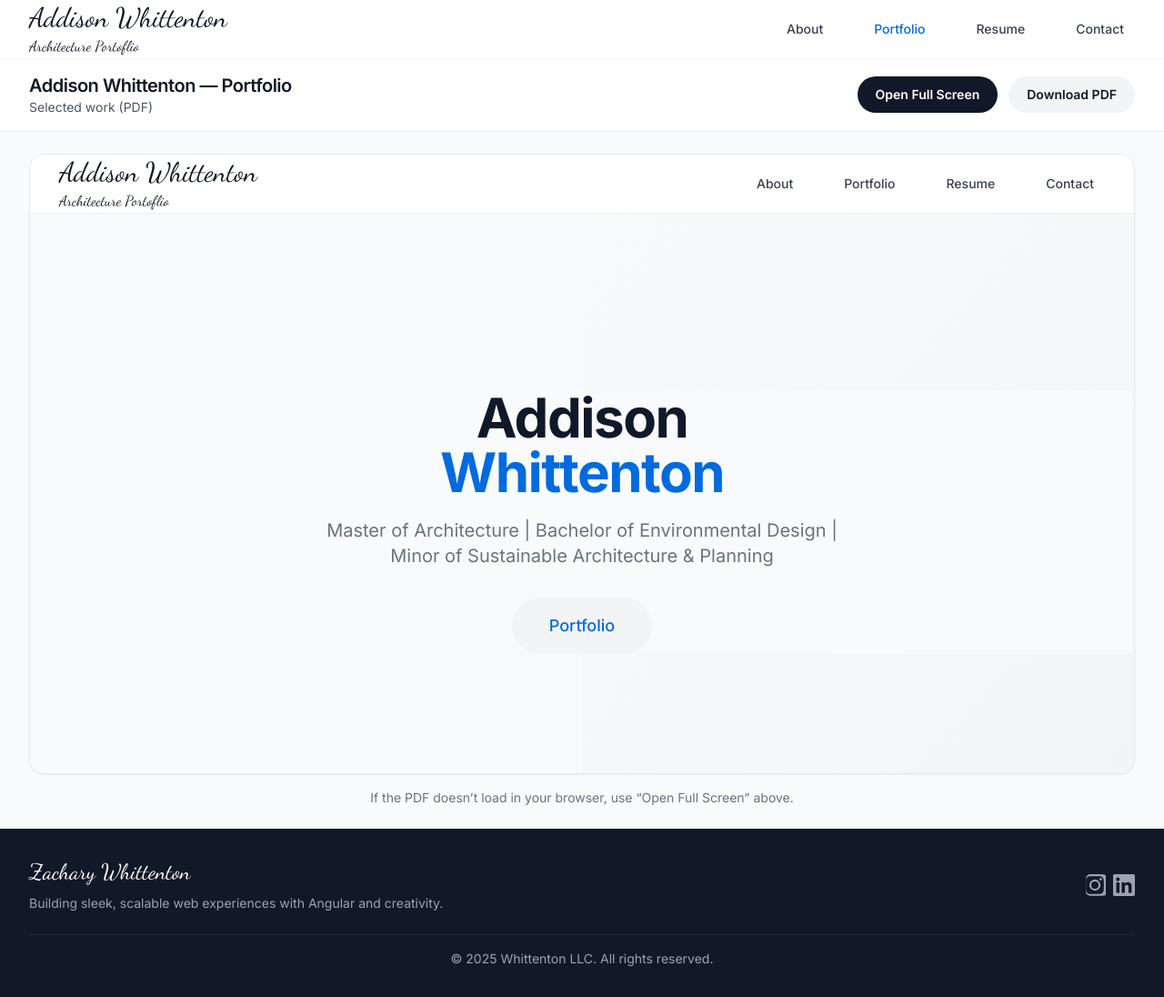
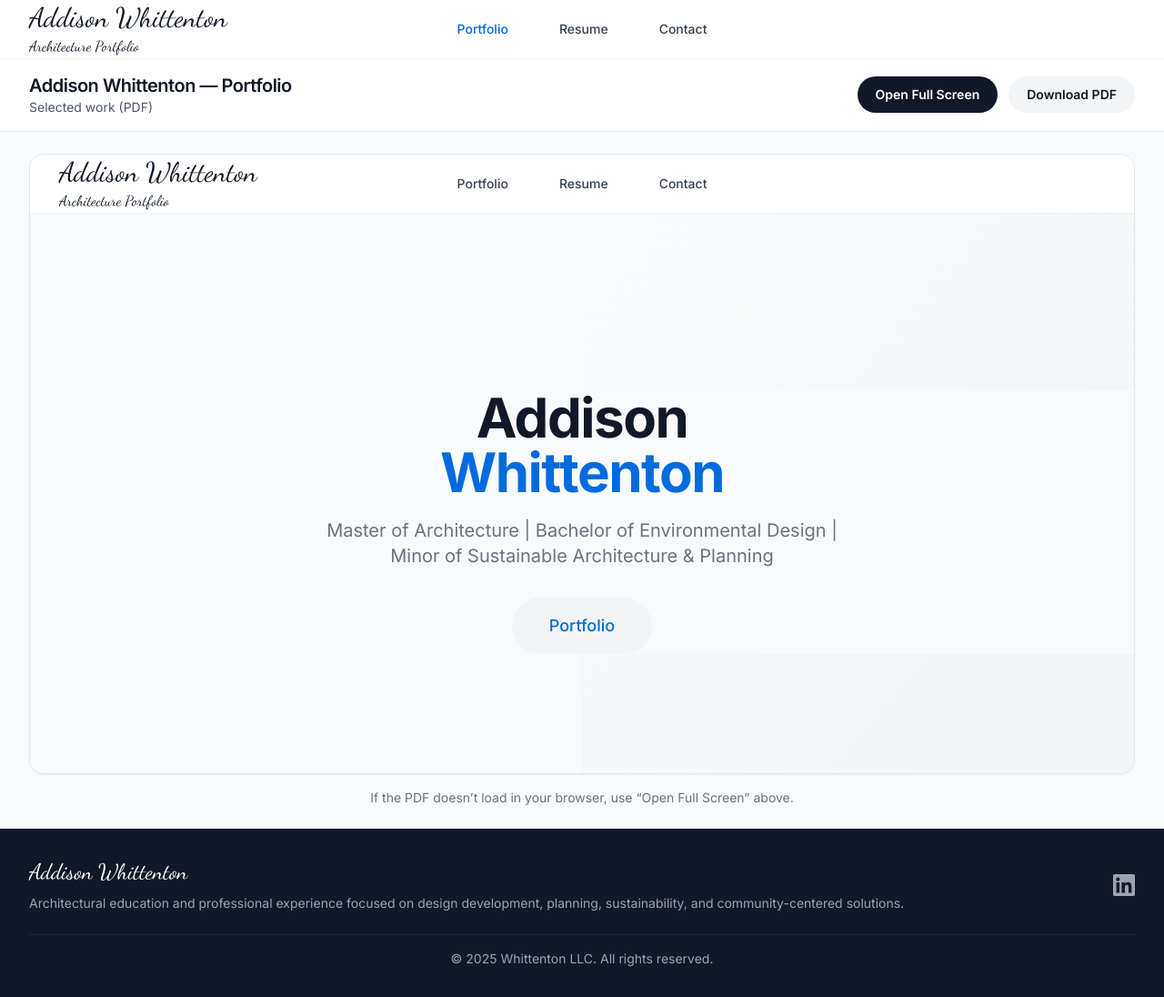
Before and after one commit to ZacharyWhittenton/addisonwhittenton.com, an Angular app: page /portfolio in a window 1280 px wide. Shown: the whole page at 91% size. Built offline with nearby package versions, Linux system fonts and the light colour scheme.

Commit message:
Desktop fin

```diff
--- a/src/app/pages/contact/contact.component.html
+++ b/src/app/pages/contact/contact.component.html
@@ -1,5 +1,5 @@
 <!-- Contact Info & Socials -->
-<section class="py-16 bg-gray-50">
+<section class="py-1 bg-gray-50">
   <div class="max-w-3xl mx-auto px-4 sm:px-6 lg:px-8 text-center">
     <h2 class="text-3xl font-bold text-gray-900 mb-6">Get in Touch</h2>
 
--- a/src/app/shared/footer/footer.component.html
+++ b/src/app/shared/footer/footer.component.html
@@ -4,25 +4,16 @@
 
       <!-- Company Info -->
       <div class="text-center md:text-left">
-        <h3 class="text-2xl font-script mb-2">Zachary Whittenton</h3>
+        <h3 class="text-2xl font-script mb-2">Addison Whittenton</h3>
         <p class="text-gray-400 text-sm">
-          Building sleek, scalable web experiences with Angular and creativity.
+          Architectural education and professional experience focused on design development, planning, sustainability, and community-centered solutions.
         </p>
       </div>
 
-      <!-- Instagram -->
+      <!-- Linkedin -->
       <div class="flex space-x-2">
-        <!-- Instagram -->
-        <a href="https://www.instagram.com/zachary.whittenton/" target="_blank" class="text-gray-400 hover:text-white transition-colors">
-          <svg class="w-6 h-6" fill="currentColor" viewBox="0 0 24 24">
-            <path d="M12 2.163c3.204 0 3.584.012 4.849.07 1.366.062 2.633.33 3.608 1.304.975.975 1.243 2.242 1.305 3.608.058 1.265.069 1.645.069 4.849s-.012 3.584-.07 4.849c-.062 1.366-.33 2.633-1.305 3.608-.975.975-2.242 1.243-3.608 1.305-1.265.058-1.645.069-4.849.069s-3.584-.012-4.849-.07c-1.366-.062-2.633-.33-3.608-1.305-.975-.975-1.243-2.242-1.305-3.608C2.175 15.584 2.163 15.204 2.163 12s.012-3.584.07-4.849c.062-1.366.33-2.633 1.305-3.608C4.513 2.493 5.78 2.225 7.146 2.163 8.411 2.105 8.791 2.163 12 2.163zm0-2.163C8.741 0 8.332.013 7.052.072 5.773.131 4.603.41 3.633 1.38c-.97.97-1.249 2.14-1.308 3.419C2.013 6.332 2 6.741 2 12c0 5.259.013 5.668.072 6.948.059 1.279.338 2.449 1.308 3.419.97.97 2.14 1.249 3.419 1.308 1.28.059 1.689.072 6.948.072s5.668-.013 6.948-.072c1.279-.059 2.449-.338 3.419-1.308.97-.97 1.249-2.14 1.308-3.419.059-1.28.072-1.689.072-6.948s-.013-5.668-.072-6.948c-.059-1.279-.338-2.449-1.308-3.419-.97-.97-2.14-1.249-3.419-1.308C17.668.013 17.259 0 12 0z"/>
-            <path d="M12 5.838a6.162 6.162 0 1 0 0 12.324 6.162 6.162 0 0 0 0-12.324zm0 10.162a3.999 3.999 0 1 1 0-7.998 3.999 3.999 0 0 1 0 7.998z"/>
-            <circle cx="18.406" cy="5.594" r="1.44"/>
-          </svg>
-        </a>
-
         <!-- LinkedIn -->
-        <a href="https://www.linkedin.com/in/zacharywhittenton/" target="_blank" class="text-gray-400 hover:text-white transition-colors">
+        <a href="https://www.linkedin.com/in/addison-whittenton/" target="_blank" class="text-gray-400 hover:text-white transition-colors">
           <svg class="w-6 h-6" fill="currentColor" viewBox="0 0 24 24">
             <path d="M22.23 0H1.77C.79 0 0 .774 0 1.728v20.544C0 23.225.79 24 1.77 24h20.46c.978 0 1.77-.775 1.77-1.728V1.728C24 .774 23.208 0 22.23 0zM7.06 20.452H3.539V9h3.521v11.452zM5.3 7.633c-1.125 0-2.038-.914-2.038-2.038S4.175 3.557 5.3 3.557s2.038.914 2.038 2.038-0.914 2.038-2.038 2.038zm15.152 12.819h-3.522v-5.569c0-1.328-.026-3.036-1.849-3.036-1.851 0-2.136 1.445-2.136 2.938v5.667h-3.522V9h3.381v1.561h.048c.471-.893 1.623-1.833 3.339-1.833 3.566 0 4.225 2.348 4.225 5.396v6.328z"/>
           </svg>
--- a/src/app/shared/header/header.component.html
+++ b/src/app/shared/header/header.component.html
@@ -1,55 +1,51 @@
 <header class="bg-white shadow-sm sticky top-0 z-50">
-  <nav class="max-w-7xl mx-auto px-4 sm:px-6 lg:px-8">
-    <div class="flex justify-between items-center h-16">
-      <!-- Logo -->
+  <nav class="relative max-w-7xl mx-auto px-4 sm:px-6 lg:px-8">
+    <div class="flex items-center h-16">
+
+      <!-- Logo (left) -->
       <div class="flex-shrink-0">
-        <a routerLink="/" class="text-3xl font-script text-gray-900 hover:text-lemonade-pink transition-colors leading-tight">
+        <a
+          routerLink="/"
+          class="text-3xl font-script text-gray-900 hover:text-lemonade-pink transition-colors leading-tight"
+        >
           <span class="block">Addison Whittenton</span>
-          <span class="block text-base">Architecture Portoflio</span>
+          <span class="block text-base">Architecture Portfolio</span>
         </a>
       </div>
 
-      <!-- Desktop Navigation -->
-      <div class="hidden md:block">
-        <div class="ml-10 flex items-baseline space-x-8">
-          <!-- About -->
-          <a routerLink="/about"
-             routerLinkActive="text-lemonade-pink"
-             class="text-gray-700 hover:text-lemonade-pink px-3 py-2 text-sm font-medium transition-colors">
-            About
-          </a>
-
-          <!-- porfolio (visible to everyone) -->
+      <!-- Desktop Navigation (CENTERED) -->
+      <div class="hidden md:flex absolute left-1/2 -translate-x-1/2 space-x-8">
         <a
           routerLink="/portfolio"
           routerLinkActive="text-lemonade-pink"
-             class="text-gray-700 hover:text-lemonade-pink px-3 py-2 text-sm font-medium transition-colors">
+          class="text-gray-700 hover:text-lemonade-pink px-3 py-2 text-sm font-medium transition-colors"
+        >
           Portfolio
         </a>
 
-          <!-- Resume (only when logged in as Admin/Member) -->
         <a
           routerLink="/resume"
           routerLinkActive="text-lemonade-pink"
-             class="text-gray-700 hover:text-lemonade-pink px-3 py-2 text-sm font-medium transition-colors">
+          class="text-gray-700 hover:text-lemonade-pink px-3 py-2 text-sm font-medium transition-colors"
+        >
           Resume
         </a>
 
-          <!-- Contact -->
-          <a routerLink="/contact"
+        <a
+          routerLink="/contact"
           routerLinkActive="text-lemonade-pink"
-             class="text-gray-700 hover:text-lemonade-pink px-3 py-2 text-sm font-medium transition-colors">
+          class="text-gray-700 hover:text-lemonade-pink px-3 py-2 text-sm font-medium transition-colors"
+        >
           Contact
         </a>
       </div>
-      </div>
 
-
-
-      <!-- Mobile menu button -->
-      <div class="md:hidden">
-        <button (click)="toggleMobileMenu()"
-                class="bg-gray-50 inline-flex items-center justify-center p-2 rounded-md text-gray-400 hover:text-gray-500 hover:bg-gray-100 focus:outline-none focus:ring-2 focus:ring-inset focus:ring-lemonade-pink">
+      <!-- Mobile menu button (right) -->
+      <div class="ml-auto md:hidden">
+        <button
+          (click)="toggleMobileMenu()"
+          class="bg-gray-50 inline-flex items-center justify-center p-2 rounded-md text-gray-400 hover:text-gray-500 hover:bg-gray-100 focus:outline-none focus:ring-2 focus:ring-inset focus:ring-lemonade-pink"
+        >
           <svg class="h-6 w-6" [class.hidden]="isMobileMenuOpen" fill="none" viewBox="0 0 24 24" stroke="currentColor">
             <path stroke-linecap="round" stroke-linejoin="round" stroke-width="2" d="M4 6h16M4 12h16M4 18h16"/>
           </svg>
@@ -60,31 +56,28 @@
       </div>
     </div>
 
-    <!-- Mobile menu (mirrors desktop order: About -> Blog -> Contact) -->
+    <!-- Mobile menu -->
     <div class="md:hidden" [class.hidden]="!isMobileMenuOpen">
       <div class="px-2 pt-2 pb-3 space-y-1 sm:px-3 bg-white border-t">
-        <!-- About -->
-        <a routerLink="/about"
-           routerLinkActive="text-lemonade-pink"
+        <a
+          routerLink="/portfolio"
           (click)="closeMobileMenu()"
-           class="text-gray-700 hover:text-lemonade-pink block px-3 py-2 text-base font-medium">
-          About
+          class="block px-3 py-2 text-base font-medium"
+        >
+          Portfolio
         </a>
-
-        <!-- Blog -->
-        <a routerLink="/blog"
-           routerLinkActive="text-lemonade-pink"
-           [routerLinkActiveOptions]="{ exact: false }"
+        <a
+          routerLink="/resume"
           (click)="closeMobileMenu()"
-           class="text-gray-700 hover:text-lemonade-pink block px-3 py-2 text-base font-medium">
-          Blog
+          class="block px-3 py-2 text-base font-medium"
+        >
+          Resume
         </a>
-
-        <!-- Contact -->
-        <a routerLink="/contact"
-           routerLinkActive="text-lemonade-pink"
+        <a
+          routerLink="/contact"
           (click)="closeMobileMenu()"
-           class="text-gray-700 hover:text-lemonade-pink block px-3 py-2 text-base font-medium">
+          class="block px-3 py-2 text-base font-medium"
+        >
           Contact
         </a>
       </div>
```
Lines whose indentation alone changed are shown as unchanged.
